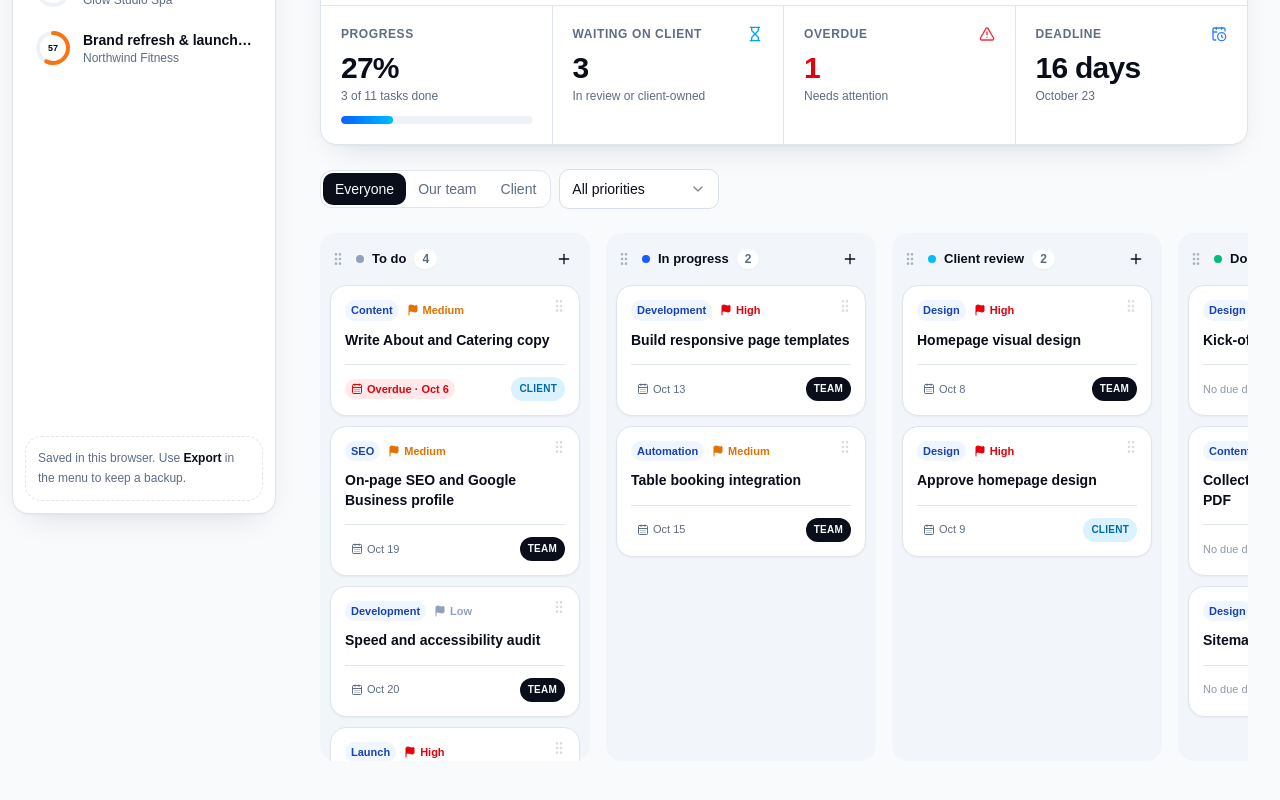
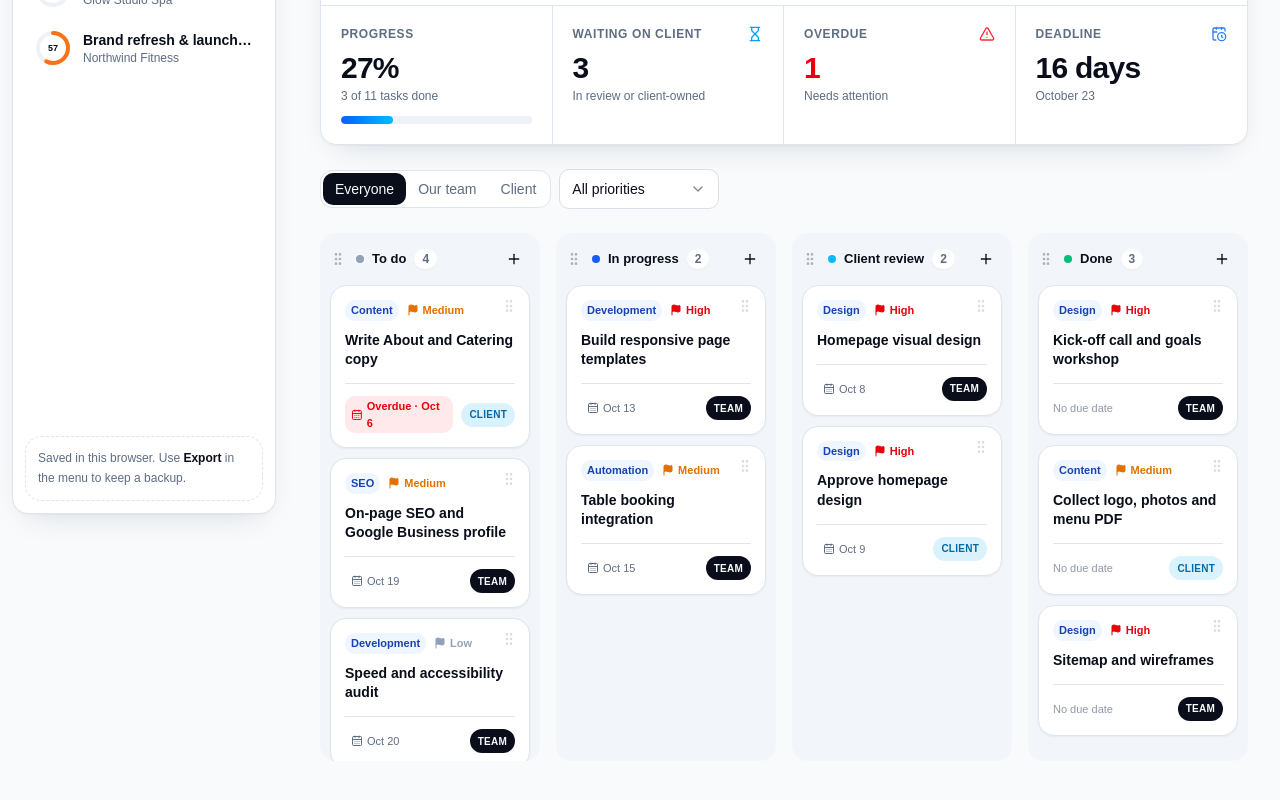
Before and after one commit to gabrielolarinre74-pixel/studioflow, a React (Vite) app: page / in a window 1280 px wide. Shown: the part 274-1074 px from the top of the page. Built offline with nearby package versions, Linux system fonts and the light colour scheme.

Commit message:
Fit all four lanes on desktop without horizontal scrolling

```diff
--- a/src/components/BoardColumn.tsx
+++ b/src/components/BoardColumn.tsx
@@ -35,7 +35,7 @@ export function BoardColumn({ column, tasks, isOverlay, onAdd, onOpen }: Props)
   });
 
   const variants = cva(
-    "flex h-[calc(100vh-17rem)] min-h-[440px] w-[290px] min-w-[270px] shrink-0 snap-center xl:w-auto xl:flex-1 flex-col rounded-2xl bg-slate-100/80 dark:bg-white/[0.03]",
+    "flex h-[calc(100vh-17rem)] min-h-[440px] w-[280px] min-w-[250px] shrink-0 snap-center xl:w-auto xl:min-w-0 xl:flex-1 flex-col rounded-2xl bg-slate-100/80 dark:bg-white/[0.03]",
     {
       variants: {
         dragging: { default: "", over: "opacity-30 ring-2", overlay: "ring-2 ring-primary" },
@@ -98,7 +98,7 @@ export function BoardContainer({ children }: { children: React.ReactNode }) {
   const dndContext = useDndContext();
   return (
     <ScrollArea className={dndContext.active ? "snap-none pb-4" : "snap-x snap-mandatory pb-4"}>
-      <div className="flex flex-row items-start gap-4">{children}</div>
+      <div className="flex w-full flex-row items-start gap-4">{children}</div>
       <ScrollBar orientation="horizontal" />
     </ScrollArea>
   );
```
